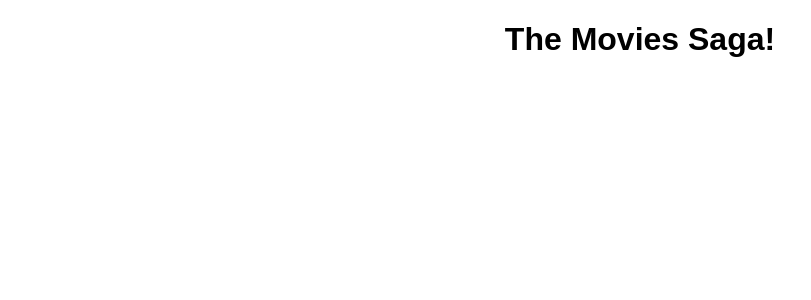
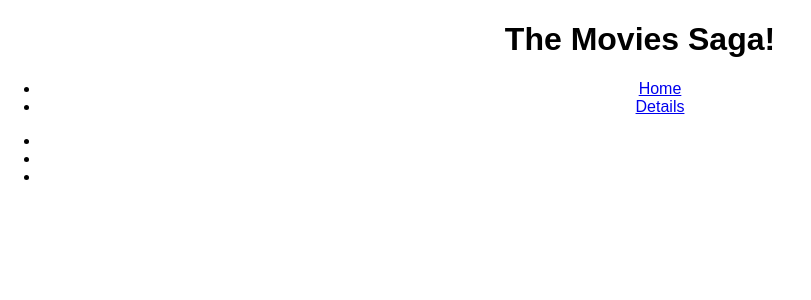
Before and after one commit to dontyellwillcry/weekend-movie-sagas, a React (Create React App) app: page /#/movies/1 in a window 1280 px wide. Shown: the top 300 px of the page, without its empty margins (0-811 px from the left). Built offline with nearby package versions, Linux system fonts and the light colour scheme.

Commit message:
added an onClick for the img tag, Also added a movieList component

```diff
--- a/src/components/App/App.js
+++ b/src/components/App/App.js
@@ -1,17 +1,27 @@
-import {HashRouter as Router, Route} from 'react-router-dom';
-import './App.css';
-import MovieList from '../MovieList/MovieList'
+import { HashRouter as Router, Route, Link } from "react-router-dom";
+import "./App.css";
+import MovieList from "../MovieList/MovieList";
+import MovieDetails from "../MovieDetails/MovieDetails";
 
 function App() {
   return (
     <div className="App">
       <h1>The Movies Saga!</h1>
       <Router>
+        <ul>
+          <li>
+            <Link to="/">Home</Link>
+          </li>
+          <li>
+            <Link to="/details">Details</Link>
+          </li>
+        </ul>
         <Route path="/" exact>
           <MovieList />
         </Route>
-
-        {/* Details page */}
+        <Route path="/movies/:id">
+          <MovieDetails />
+        </Route>
 
         {/* Add Movie page */}
       </Router>
@@ -19,5 +29,4 @@ function App() {
   );
 }
 
-
 export default App;
--- /dev/null
+++ b/src/components/MovieDetails/MovieDetails.jsx
@@ -0,0 +1,22 @@
+import { useDispatch, useSelector } from 'react-redux';
+import { useHistory } from "react-router-dom";
+
+
+function MovieDetails() {
+    const movies = useSelector(store => store.movies);
+
+
+    return (<>
+    <ul>
+        <li>{movies.description}</li>
+        <li></li>
+        <li></li>
+
+    </ul>
+
+    </>)
+}
+
+
+
+export default MovieDetails;
--- a/src/components/MovieList/MovieList.jsx
+++ b/src/components/MovieList/MovieList.jsx
@@ -1,15 +1,28 @@
 import React, { useEffect } from 'react';
 import { useDispatch, useSelector } from 'react-redux';
+import { useHistory } from "react-router-dom";
+
 import './MovieList.css'
 
 function MovieList() {
 
     const dispatch = useDispatch();
     const movies = useSelector(store => store.movies);
+    const history = useHistory();
 
     useEffect(() => {
         dispatch({ type: 'FETCH_MOVIES' });
     }, []);
+
+    function showDetails(movie) {
+        console.log("Inside showDetails", movie.description)
+        // dispatch({
+        //     type: "GET_DETIALS",
+        //     payload: movie.id
+
+        // })
+        history.push("/movies/:id");
+    }
 
     return (
         <main>
@@ -19,7 +32,7 @@ function MovieList() {
                     return (
                         <div key={movie.id} >
                             <h3>{movie.title}</h3>
-                            <img src={movie.poster} alt={movie.title}/>
+                            <img onClick={() => showDetails(movie)} src={movie.poster} alt={movie.title}/>
                         </div>
                     );
                 })}
```
Also changed, not shown: src/index.js (+14 -0 lines), 1 other file (tests, documents, lock files or other folders).
